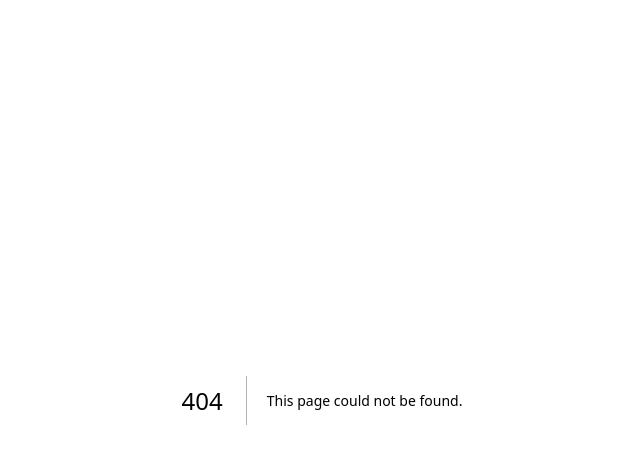
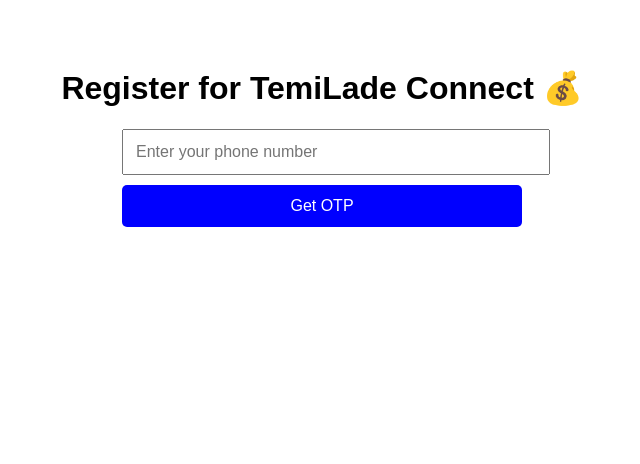
Before and after one commit to saintmareoj-blip/TemiLade-Connect, a Next.js app: page /register in a window 1280 px wide. Before the commit this address had no page. Shown: the top 464 px of the page, without its empty margins (318-958 px from the left). Built offline with nearby package versions, Linux system fonts and the light colour scheme.

Commit message:
Create page.tsx

```diff
--- /dev/null
+++ b/app/register/page.tsx
@@ -0,0 +1,45 @@
+'use client';
+import { useState } from 'react';
+
+export default function RegisterPage() {
+  const [phone, setPhone] = useState('');
+  const [message, setMessage] = useState('');
+
+  const handleRegister = async () => {
+    setMessage('Sending OTP...');
+    const res = await fetch('/api/register', {
+      method: 'POST',
+      headers: { 'Content-Type': 'application/json' },
+      body: JSON.stringify({ phone }),
+    });
+    const data = await res.json();
+    if (data.success) {
+      alert(`Your OTP: ${data.otp}`);
+      window.location.href = `/login?phone=${phone}`;
+    } else {
+      setMessage(data.message);
+    }
+  };
+
+  return (
+    <main style={{ padding: '40px', textAlign: 'center', fontFamily: 'Arial' }}>
+      <h1>Register for TemiLade Connect 💰</h1>
+      <div style={{ marginTop: '30px', maxWidth: '400px', margin: 'auto' }}>
+        <input
+          type="tel"
+          placeholder="Enter your phone number"
+          value={phone}
+          onChange={(e) => setPhone(e.target.value)}
+          style={{ padding: '12px', width: '100%', fontSize: '16px', marginBottom: '10px' }}
+        />
+        <button
+          onClick={handleRegister}
+          style={{ padding: '12px 20px', width: '100%', fontSize: '16px', background: 'blue', color: 'white', border: 'none', borderRadius: '5px' }}
+        >
+          Get OTP
+        </button>
+        <p style={{ color: 'red', marginTop: '10px' }}>{message}</p>
+      </div>
+    </main>
+  );
+}
```
